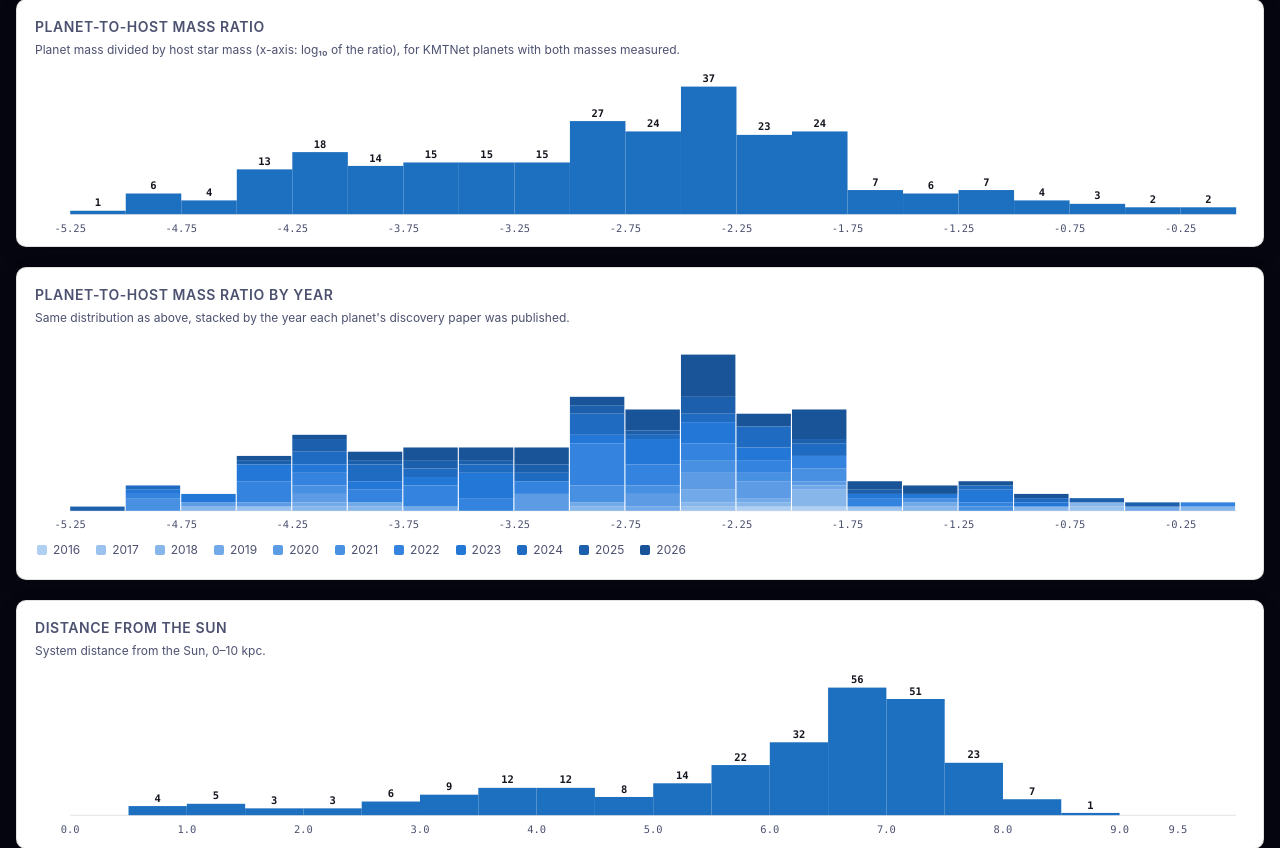
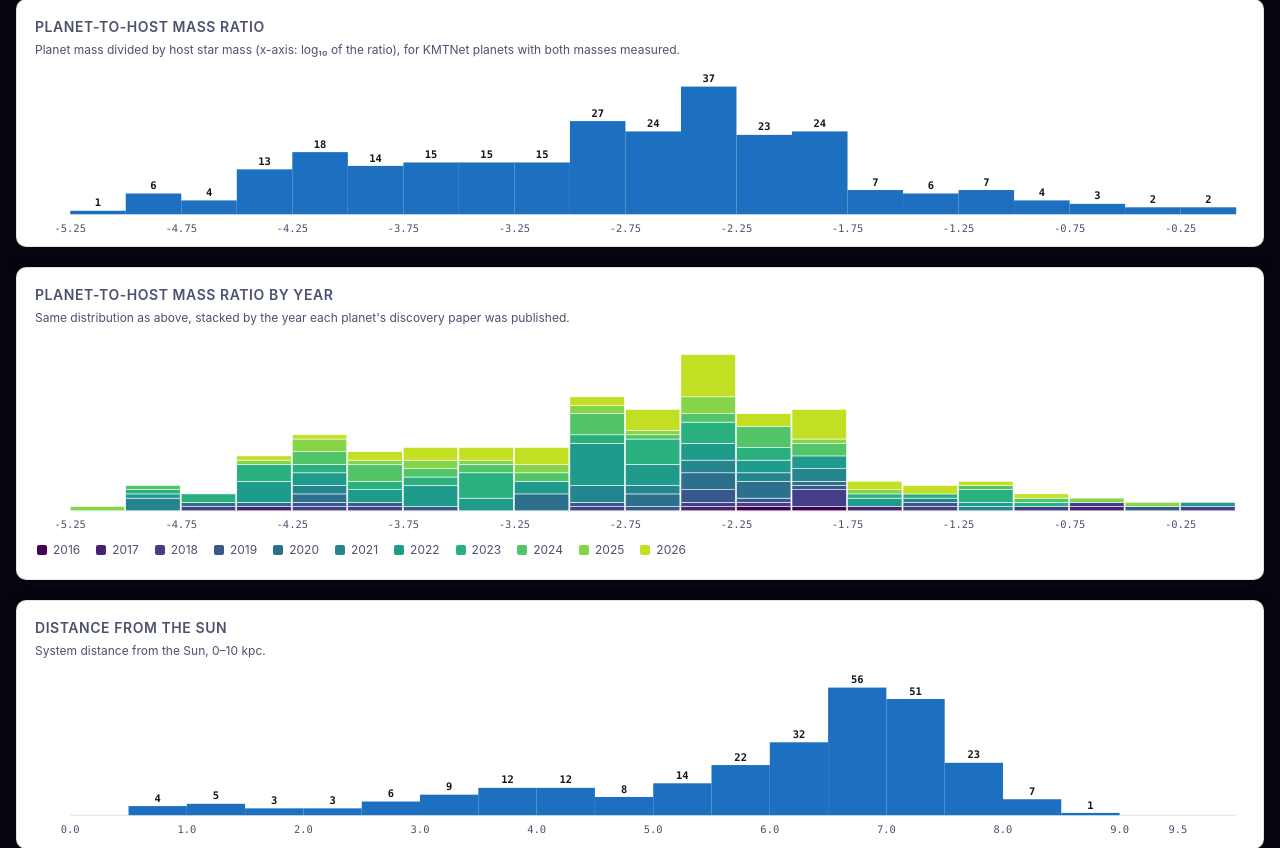
Before and after one commit to bulk17/ExoKMTNet, a PHP site: page /stats.html in a window 1280 px wide. Shown: the part 1088-1936 px from the top of the page. Run offline with PHP 8.4, Linux system fonts and the light colour scheme.

Commit message:
Switch mass-ratio-by-year chart to a viridis color ramp
Matches the reference figure the user provided (dark purple → yellow,
oldest → most recent year) instead of the earlier blue sequential ramp.
Dark theme lifts the two darkest steps so they stay visible against the
dark starfield background. Also adds a thin segment stroke for
separation between stacked years.

Co-Authored-By: Claude Sonnet 5 <noreply@anthropic.com>
Claude-Session: https://claude.ai/code/session_01RAVsNxWpCwsfMrRuYxU2jC

```diff
--- a/assets/css/style.css
+++ b/assets/css/style.css
@@ -26,11 +26,11 @@
   --sticky-header-bg: var(--bg-elev-2);
   --radius: 10px;
   --font-mono: "SFMono-Regular", Consolas, "Liberation Mono", Menlo, monospace;
-  /* Sequential blue ramp for the mass-ratio-by-year chart, oldest (lightest)
-     to most recent (most saturated) — one hue, light→dark, per year slot. */
-  --yr0: #b0cff2; --yr1: #9bc2ef; --yr2: #87b6eb; --yr3: #72a9e8;
-  --yr4: #5d9ce5; --yr5: #4890e1; --yr6: #3483de; --yr7: #2377d7;
-  --yr8: #206bc2; --yr9: #1c60ad; --yr10: #195498; --yr11: #154984;
+  /* Viridis ramp for the mass-ratio-by-year chart, oldest (dark purple) to
+     most recent (yellow), per year slot — matches the reference figure. */
+  --yr0: #440154; --yr1: #482173; --yr2: #433e85; --yr3: #38588c;
+  --yr4: #2d708e; --yr5: #25858e; --yr6: #1e9b8a; --yr7: #2ab07f;
+  --yr8: #52c569; --yr9: #86d549; --yr10: #c2df23; --yr11: #fde725;
 }
 
 :root:not([data-theme="light"]) {
@@ -50,9 +50,11 @@
     --row-hover: rgba(255, 255, 255, 0.06);
     --shadow: 0 1px 3px rgba(0, 0, 0, 0.4), 0 8px 28px rgba(0, 0, 0, 0.35);
     --sticky-header-bg: rgba(18, 20, 30, 0.92);
-    --yr0: #1f61ad; --yr1: #2169bb; --yr2: #2472ca; --yr3: #2a7bd8;
-    --yr4: #3a86dc; --yr5: #4a8fdf; --yr6: #5999e2; --yr7: #69a3e5;
-    --yr8: #79ade7; --yr9: #89b6ea; --yr10: #99c0ed; --yr11: #a8caf0;
+    /* Same viridis ramp, darkest two steps lifted so they still read
+       against the dark starfield background. */
+    --yr0: #9302b5; --yr1: #59298f; --yr2: #433e85; --yr3: #38588c;
+    --yr4: #2d708e; --yr5: #268892; --yr6: #1e9b8a; --yr7: #2ab07f;
+    --yr8: #52c569; --yr9: #86d549; --yr10: #c2df23; --yr11: #fde725;
   }
 }
 
@@ -72,9 +74,9 @@
   --row-hover: rgba(255, 255, 255, 0.06);
   --shadow: 0 1px 3px rgba(0, 0, 0, 0.4), 0 8px 28px rgba(0, 0, 0, 0.35);
   --sticky-header-bg: rgba(18, 20, 30, 0.92);
-  --yr0: #1f61ad; --yr1: #2169bb; --yr2: #2472ca; --yr3: #2a7bd8;
-  --yr4: #3a86dc; --yr5: #4a8fdf; --yr6: #5999e2; --yr7: #69a3e5;
-  --yr8: #79ade7; --yr9: #89b6ea; --yr10: #99c0ed; --yr11: #a8caf0;
+  --yr0: #9302b5; --yr1: #59298f; --yr2: #433e85; --yr3: #38588c;
+  --yr4: #2d708e; --yr5: #268892; --yr6: #1e9b8a; --yr7: #2ab07f;
+  --yr8: #52c569; --yr9: #86d549; --yr10: #c2df23; --yr11: #fde725;
 }
 
 * { box-sizing: border-box; }
@@ -514,6 +516,7 @@ a { color: var(--link); }
 .data-chart .yr-bar-6 { fill: var(--yr6); } .data-chart .yr-bar-7 { fill: var(--yr7); }
 .data-chart .yr-bar-8 { fill: var(--yr8); } .data-chart .yr-bar-9 { fill: var(--yr9); }
 .data-chart .yr-bar-10 { fill: var(--yr10); } .data-chart .yr-bar-11 { fill: var(--yr11); }
+.data-chart .yr-seg { stroke: var(--bg-elev); stroke-width: 0.5; }
 .data-chart .yr-seg:hover { fill-opacity: 0.75; }
 
 .data-chart .grid-line { stroke: var(--border); stroke-width: 1; opacity: 0.6; }
--- a/index.html
+++ b/index.html
@@ -5,7 +5,7 @@
 <meta name="viewport" content="width=device-width, initial-scale=1" />
 <title>KMTNet Exoplanet Archive</title>
 <meta name="description" content="A browsable catalog of exoplanets discovered by the Korea Microlensing Telescope Network (KMTNet), modeled after the NASA Exoplanet Archive." />
-<link rel="stylesheet" href="assets/css/style.css?v=20261105a" />
+<link rel="stylesheet" href="assets/css/style.css?v=20261105c" />
 </head>
 <body>
 <div class="wrap">
--- a/stats.html
+++ b/stats.html
@@ -5,7 +5,7 @@
 <meta name="viewport" content="width=device-width, initial-scale=1" />
 <title>Statistics — KMTNet Exoplanet Archive</title>
 <meta name="description" content="Distributions of KMTNet-discovered exoplanets: announcements per year, planet-to-host mass ratio, and distance from the Sun." />
-<link rel="stylesheet" href="assets/css/style.css?v=20261105a" />
+<link rel="stylesheet" href="assets/css/style.css?v=20261105c" />
 </head>
 <body>
 <div class="wrap">
```
